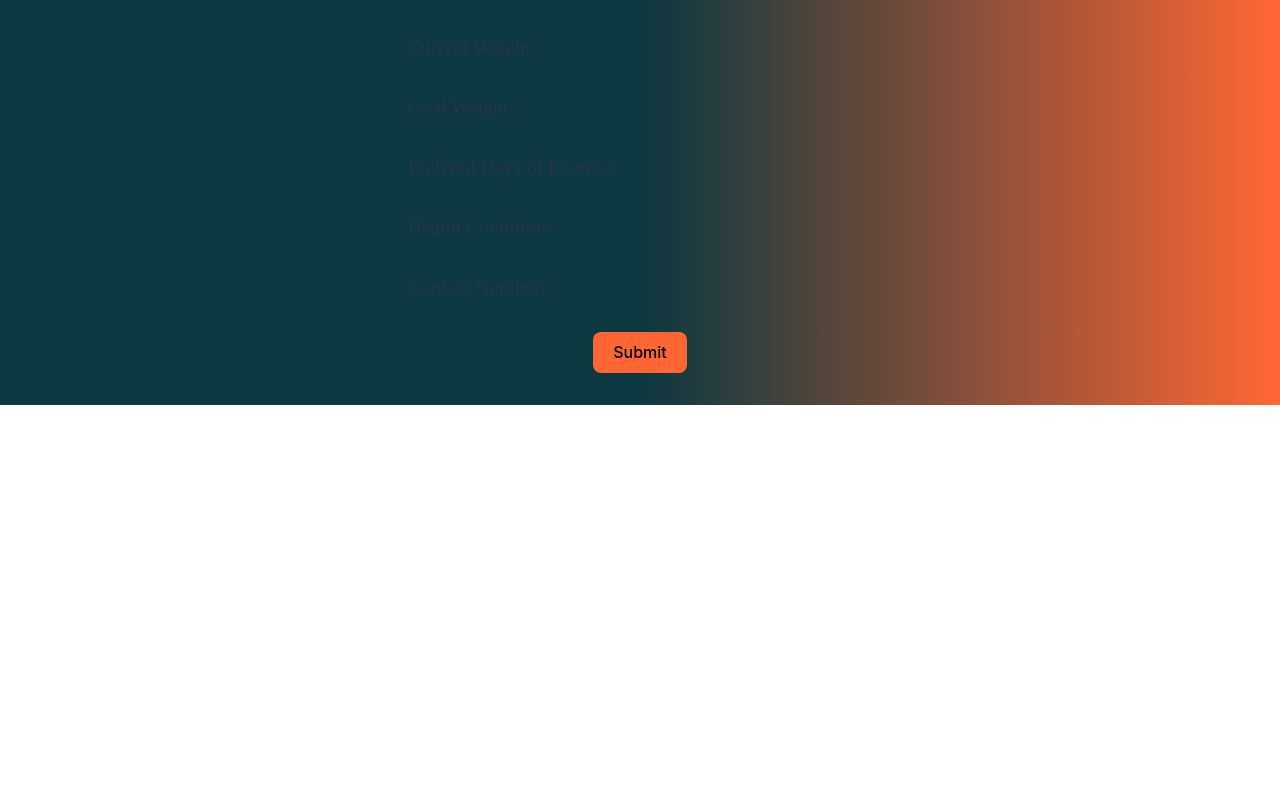
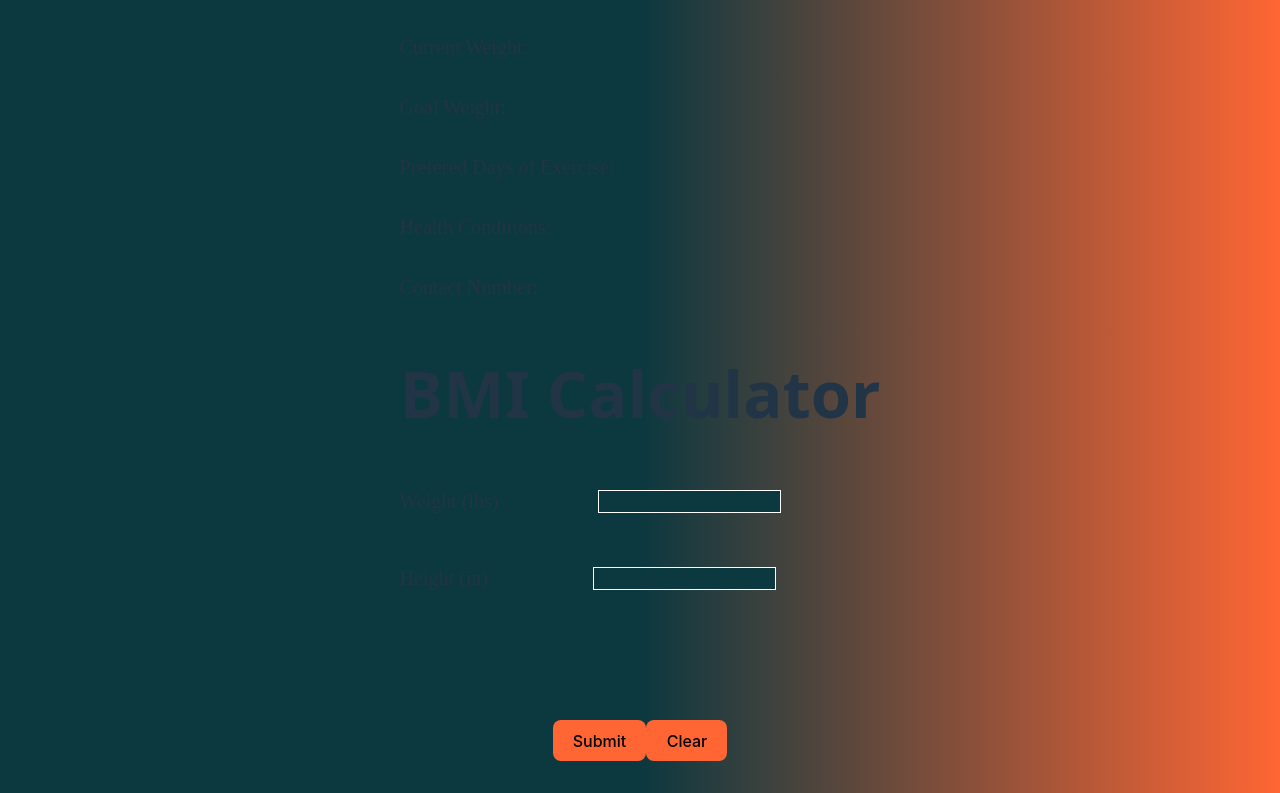
Before and after one commit to camposa03/learn-react, a React (Vite) app: page / in a window 1280 px wide. Shown: the part 941-1734 px from the top of the page. Before the commit the page ends 1346 px from the top, so only its background shows below. Built offline with nearby package versions, Linux system fonts and the light colour scheme; a web font is replaced by a local one.

Commit message:
added bmi calculator, not rendering

```diff
--- a/src/App.jsx
+++ b/src/App.jsx
@@ -124,6 +124,18 @@ function App() {
 
     }
 
+    function calculateBMI() {
+
+      let weight = document.getElementById('weight').value
+      let height = document.getElementById('height').value
+
+      let bmi = (weight / (height * height) * 703)
+
+      document.getElementById('heading').innerHTML = 'Your BMI is:'
+      document.getElementById('bmi-output').innerHTML = bmi;
+
+    }
+
   return (
     <>
     <head>
@@ -181,10 +193,22 @@ function App() {
       <p>Current Weight: {currentWeight}</p>
       <p>Goal Weight: {goalWeight}</p>
       <p>Prefered Days of Exercise: {preferedDays}</p>
-      <p>Health Conditions:</p>
+      <p>Health Conditions: {conditions}</p>
       <p>Contact Number: {contactNumber}</p>
 
-      <button type="submit">Submit</button>
+      <h1>BMI Calculator</h1>
+      <label htmlFor="weight">Weight (lbs)</label>
+      <input id="weight" type="numbers" /> <br/>
+      <label htmlFor="height">Height (in)</label>
+      <input id="height" type="numbers" /> <br/>
+
+      <h3 id='heading'></h3>
+      <p id='bmi-output'></p>
+      <p id='message'></p>
+
+      <button onClick='handleSumbit' type="submit">Submit</button>
+      <button onClick='reload()' type="submit">Clear</button>
+
     </form>
     </>
   )
```
